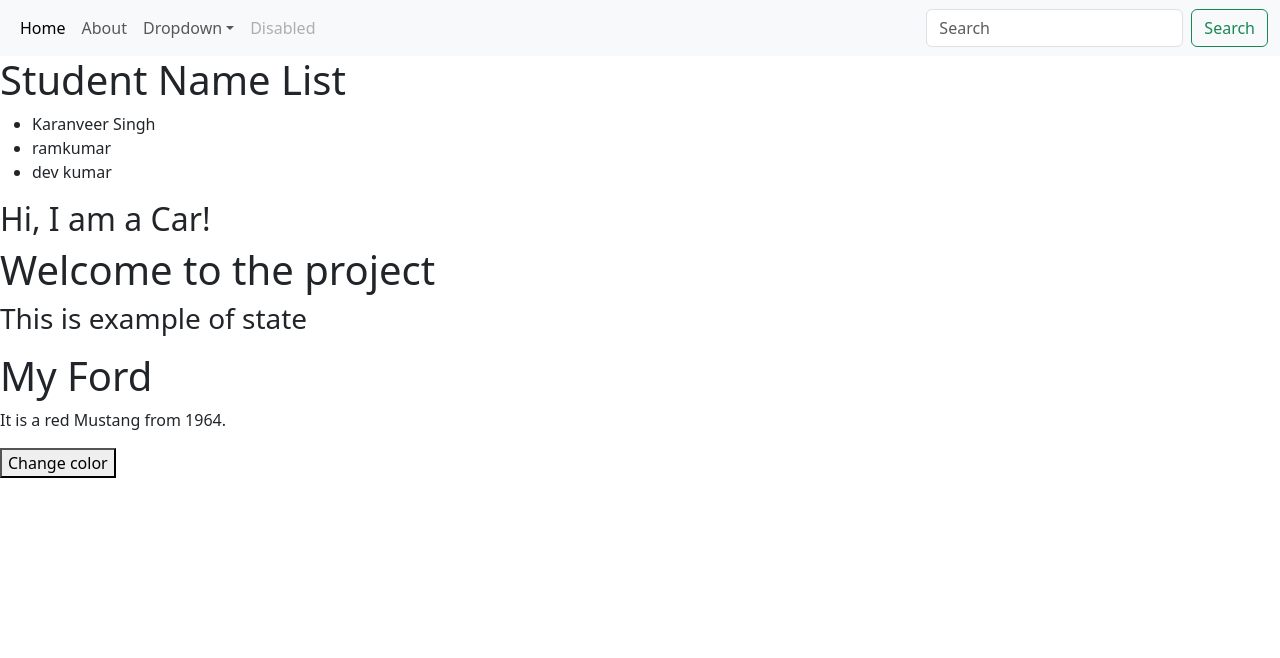
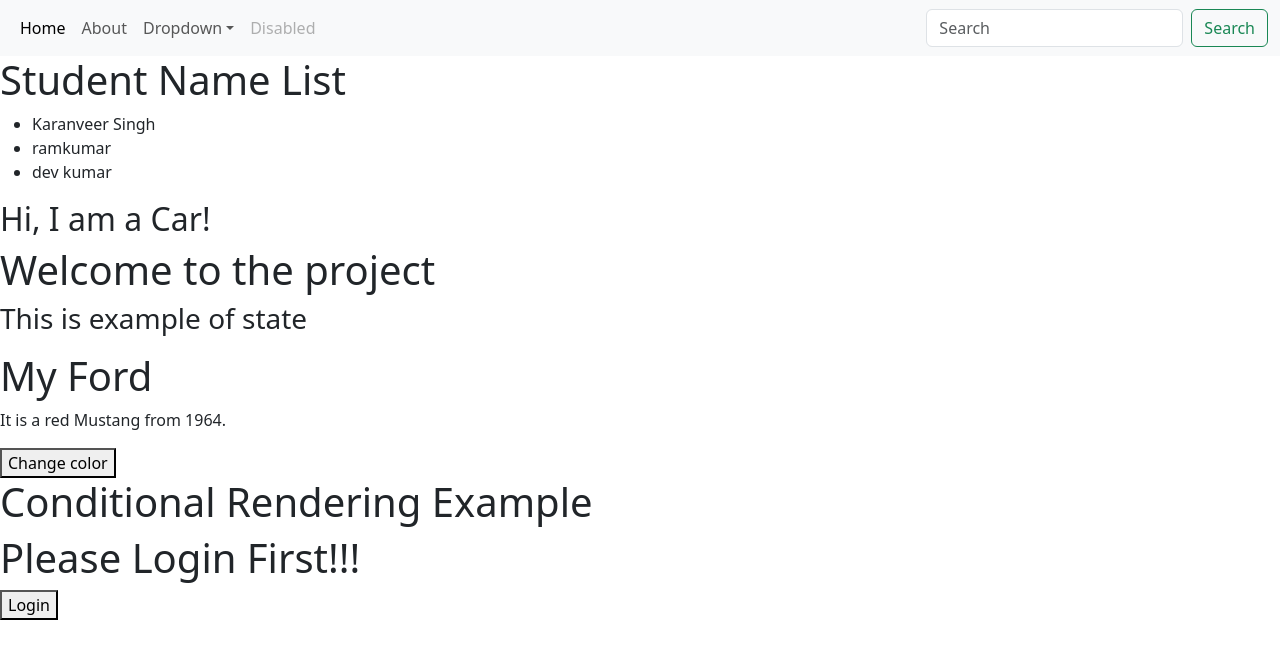
Before and after one commit to lakhansharma126/REACT-APPLICATION, a React (Create React App) app: page / in a window 1280 px wide. Shown: the top 658 px of the page. Built offline with nearby package versions, Linux system fonts and the light colour scheme.

Commit message:
conditional branch

```diff
--- a/package.json
+++ b/package.json
@@ -8,6 +8,7 @@
     "@testing-library/user-event": "^13.5.0",
     "react": "^18.2.0",
     "react-dom": "^18.2.0",
+    "react-router-dom": "^6.9.0",
     "react-scripts": "5.0.1",
     "web-vitals": "^2.1.4"
   },
--- a/src/App.js
+++ b/src/App.js
@@ -2,6 +2,9 @@ import FunctionalComponent from './components/FunctionalComponent'
 import StateComponent from './state/stateExample';
 import ChangeState from './state/ChangeState';
 import ClassBaseComponent from './components/ClassBaseComponent'
+import SignUp from './conditional/If'
+import Logical from './conditional/Logical&&'
+import Render from './conditional/ConditionalRenderingExample';
 
 function App() {
 
@@ -110,8 +113,10 @@ console.log(myUpdatedVehicle);
   < ClassBaseComponent />
   < FunctionalComponent />
   < StateComponent />
-  < ChangeState/>
-  </>
+  < ChangeState />
+  < Render />
+</>
+
   );
 }
 
--- /dev/null
+++ b/src/conditional/ConditionalRenderingExample.js
@@ -0,0 +1,60 @@
+import React, { Component } from 'react'
+
+function Message(props)
+{
+    if (props.isLoggedIn)
+        return <h1>Welcome Back!!!</h1>;
+    else
+        return <h1>Please Login First!!!</h1>;
+}
+// Login Component
+function Login(props)
+{
+   return(
+           <button onClick = {props.clickInfo}> Login </button>
+       );
+}
+// Logout Component
+function Logout(props)
+{
+    return(
+           <button onClick = {props.clickInfo}> Logout </button>
+       );
+}
+
+class Render extends React.Component{
+
+constructor(props){
+super(props)
+this.handleLogin = this.handleLogin.bind(this);
+this.handleLogout = this.handleLogout.bind(this);
+this.state ={isLoggedIn: false}
+}
+
+handleLogin(){
+    alert("hello");
+    this.setState({isLoggedIn:true});
+}
+
+
+handleLogout(){
+    this.setState({isLoggedIn:false});
+}
+
+render(){
+return (<div>
+<h1>Conditional Rendering Example</h1>
+<Message isLoggedIn ={this.state.isLoggedIn} />
+{
+    (this.state.isLoggedIn)?(<Logout clickInfo={this.handleLogout}></Logout>):
+    (
+        <Login clickInfo = {this.handleLogin} />   )
+}
+
+</div>)
+
+}
+
+}
+
+export default Render;
--- /dev/null
+++ b/src/conditional/If.js
@@ -0,0 +1,17 @@
+function UserLoggin(props) {
+    return <h1>Welcome back!</h1>;
+  }
+
+  function GuestLoggin(props) {
+    return <h1>Please sign up.</h1>;
+  }
+
+  function SignUp(props) {
+    const isLoggedIn = props.isLoggedIn;
+    if (isLoggedIn) {
+      return (< UserLoggin />);
+    }
+    return (< GuestLoggin />);
+  }
+
+  export  default SignUp;
--- /dev/null
+++ b/src/conditional/Logical&&.js
@@ -0,0 +1,11 @@
+function Logical()
+{
+    return(<div>
+            {
+                (10 > 5) && alert('This alert will be shown!')
+            }
+           </div>
+        );
+}
+
+export default Logical;
```
Also changed, not shown: 1 other file (tests, documents, lock files or other folders).
